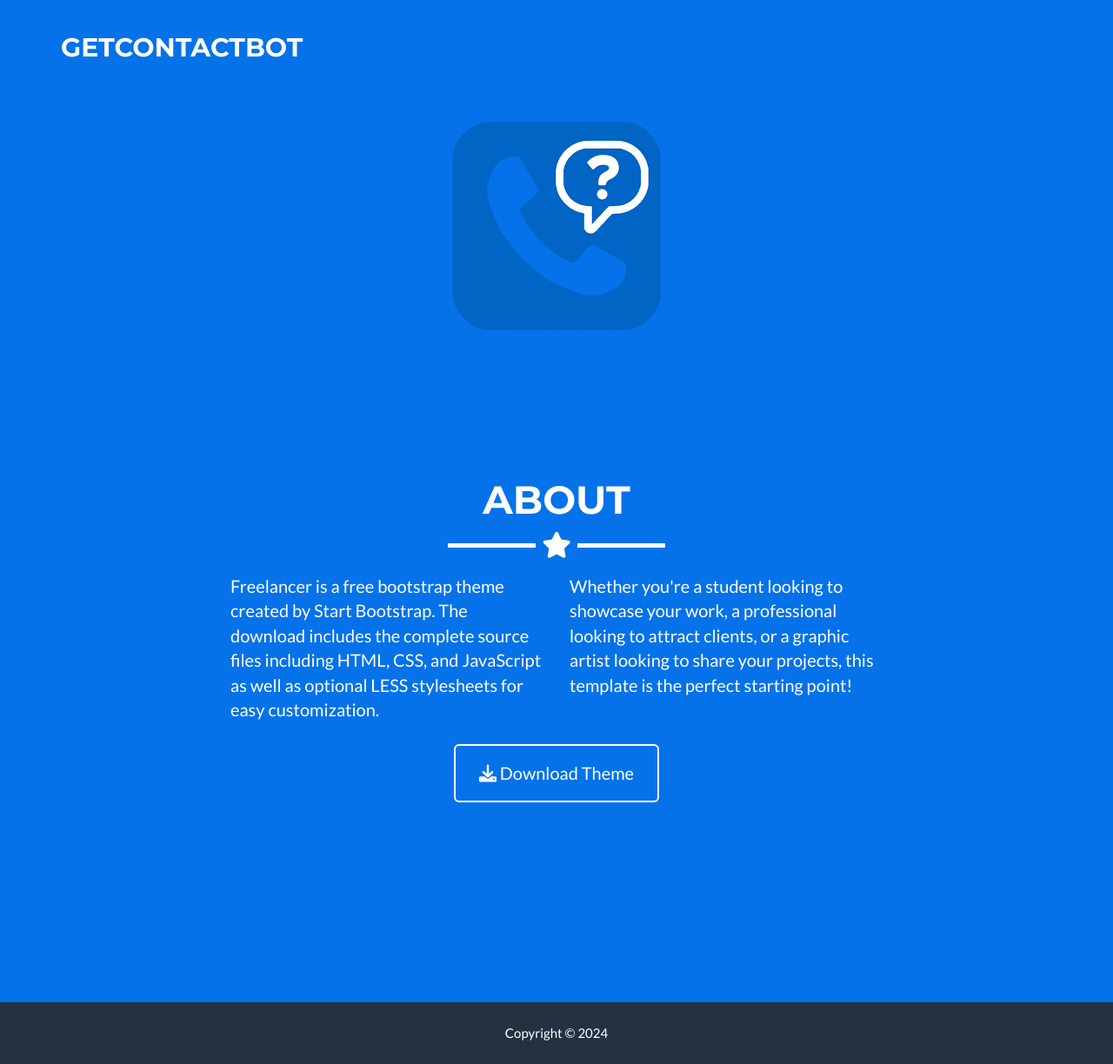
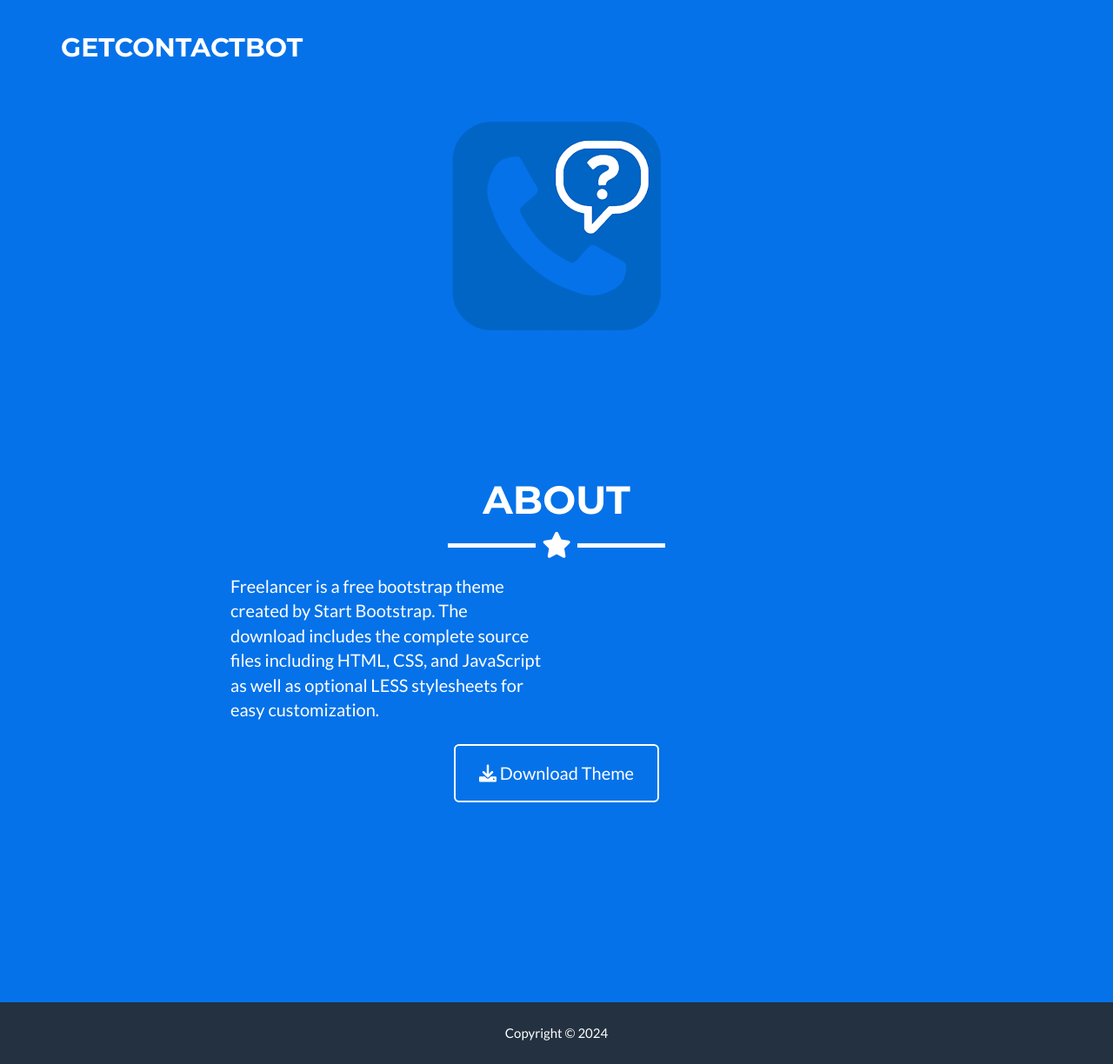
Before and after one commit to getcontactbot/getcontactbot.github.io, a Jekyll site: the page built from _posts/2014-07-18-project-1.markdown, in a window 1280 px wide and 1224 px high. Shown: the whole window at 87% size. Built offline with Jekyll 4.4.1, drawn with Linux system fonts in a browser that asks for light colours.

Commit message:
Update about.html

```diff
--- a/_includes/about.html
+++ b/_includes/about.html
@@ -14,8 +14,7 @@
           customization.</p>
       </div>
       <div class="col-lg-4">
-        <p>Whether you're a student looking to showcase your work, a professional looking to attract clients, or
-          a graphic artist looking to share your projects, this template is the perfect starting point! </p>
+        <p></p>
       </div>
       <div class="col-lg-8 col-lg-offset-2 text-center">
         <a href="https://github.com/jeromelachaud/freelancer-theme" class="btn btn-lg btn-outline">
```
